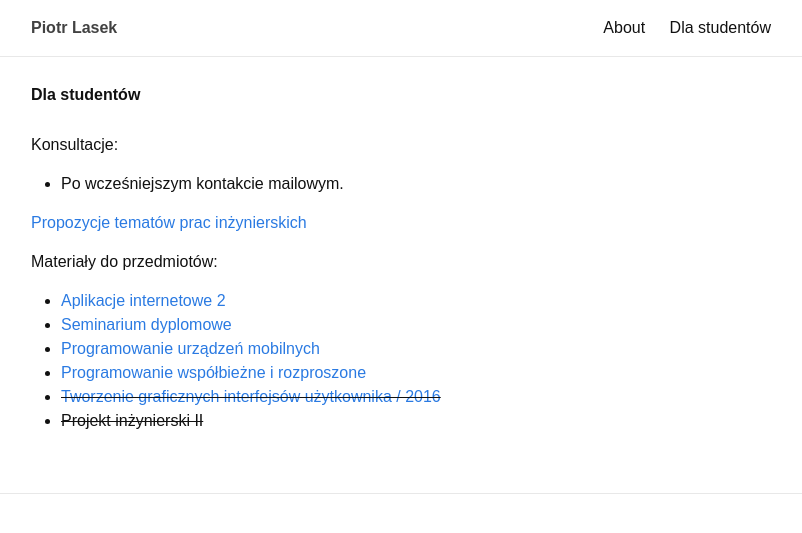
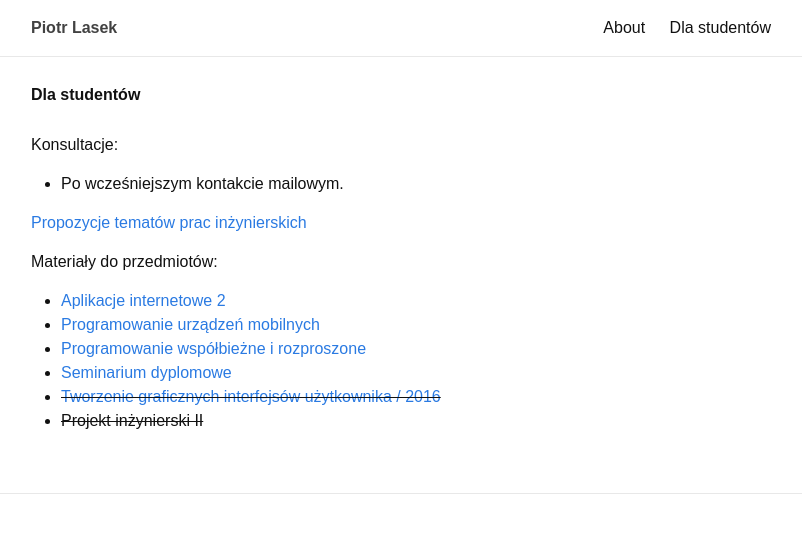
Before and after one commit to piotrlasek/piotrlasek.github.io, a Jekyll site: the page built from for-students.md, in a window 1280 px wide. Shown: the top 533 px of the page, without its empty margins (239-1041 px from the left). Built offline with Jekyll 4.4.1, drawn with Linux system fonts in a browser that asks for light colours.

Commit message:
some changes

```diff
--- a/for-students.md
+++ b/for-students.md
@@ -19,8 +19,8 @@ Konsultacje:
 Materiały do przedmiotów:
 
 * [Aplikacje internetowe 2](ai2)
-* [Seminarium dyplomowe](si)
 * [Programowanie urządzeń mobilnych](um)
 * [Programowanie współbieżne i rozproszone](pwir)
+* [Seminarium dyplomowe](si)
 * ~~[Tworzenie graficznych interfejsów użytkownika / 2016](tgui)~~
 * ~~Projekt inżynierski II~~
```
Also changed, not shown: 2 other files.
